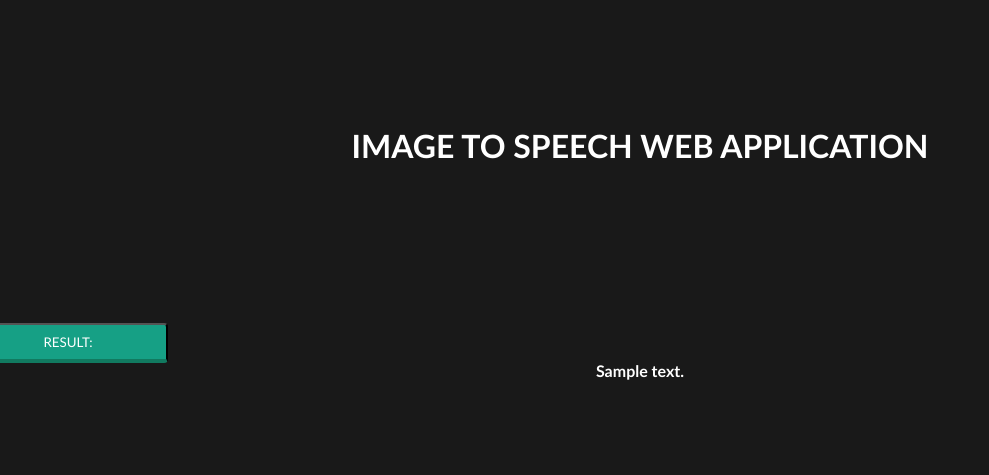
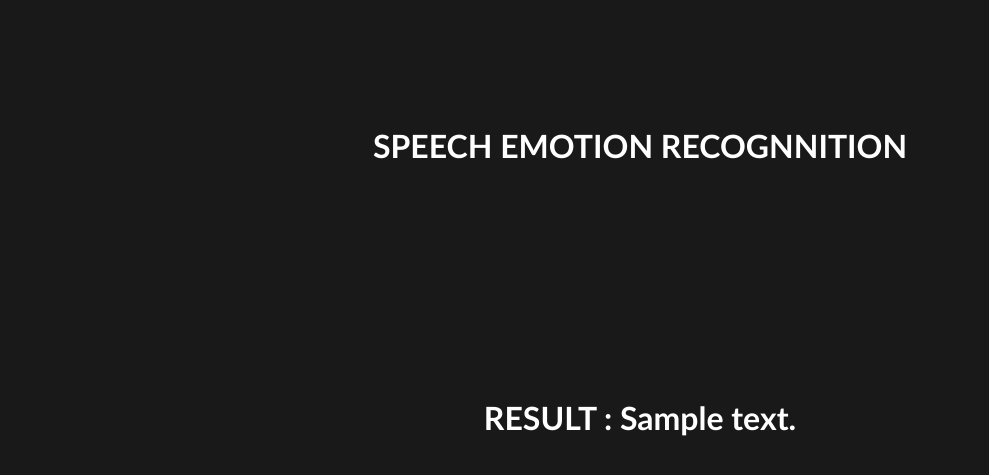
Before and after one commit to vatsal2473/speech_emotion_recognition, a Flask app: template templates/success.html in a window 1280 px wide. Shown: the top 475 px of the page, without its empty margins (0-989 px from the left). Run offline with Flask 2, Linux system fonts and the light colour scheme; the template is opened without the code that fills it: most values are stand-ins (such as "Sample title", 1, 10 or a date in 2020); parts of the project's set-up code (start-up, migrations or seed data) failed here and were passed over.

Commit message:
Add files via upload

```diff
--- a/templates/success.html
+++ b/templates/success.html
@@ -5,11 +5,10 @@
     <title>success</title>
 </head>
 <body>
-<h1>IMAGE TO SPEECH WEB APPLICATION</h1>
-<button>RESULT:</button>
+<h1>SPEECH EMOTION RECOGNNITION</h1>
 
 {% if text %}
-     <center><p1> <b> {{ text }} </b></p1></center>
+     <center><h1> <b>RESULT : {{  text }} </b></h1></center>
 {% else %}
      The extracted text will be displayed here
    {% endif %}
@@ -26,23 +25,10 @@ h1{
   color: #ffffff;
   font-family: Calibri;
 }
-button{
 
-  line-height: 4px;
-  text-align:center;
-  color: #ffffff;
-  font-family: Calibri;
-  width: 200px;
-  height: 40px;
-  margin-top: 30px;
-  margin-left: -40px;
-  border-radius: 4px;
-  border-bottom: 4px solid #117A60;
-  background: #16a085;
-}
 p1{
-  width: 100%;
-  height: 100%;
+  width: 200%;
+  height: 200%;
   text-align: center;
   line-height: 1px;
   color: #ffffff;
--- a/templates/upload.html
+++ b/templates/upload.html
@@ -4,11 +4,11 @@
     <title>upload</title>
 </head>
 <body>
-<h1>IMAGE TO SPEECH WEB APPLICATION</h1>
+<h1>SPEECH EMOTION RECOGNITION</h1>
 
     <form action="#" method="post" enctype="multipart/form-data">
-         <input type="file" id="img" name="img" accept="image/*">
-         <p for="file">Click to select an image</p>
+         <input type="file" id="audio" name="audio" accept="audio/*">
+         <p for="file">Click to select an audio file</p>
          <button type="submit">UPLOAD</button>
     </form>
 </body>
```
